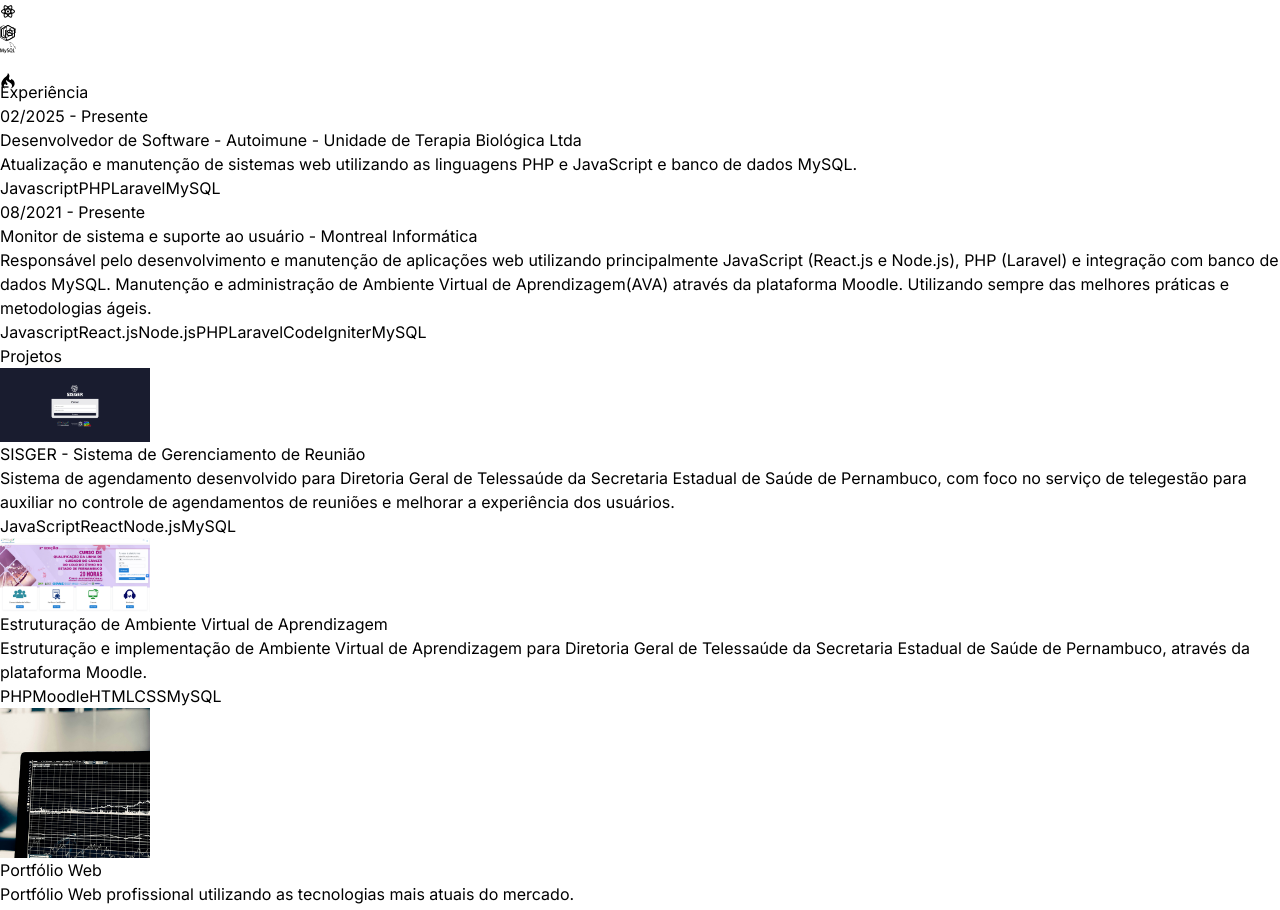
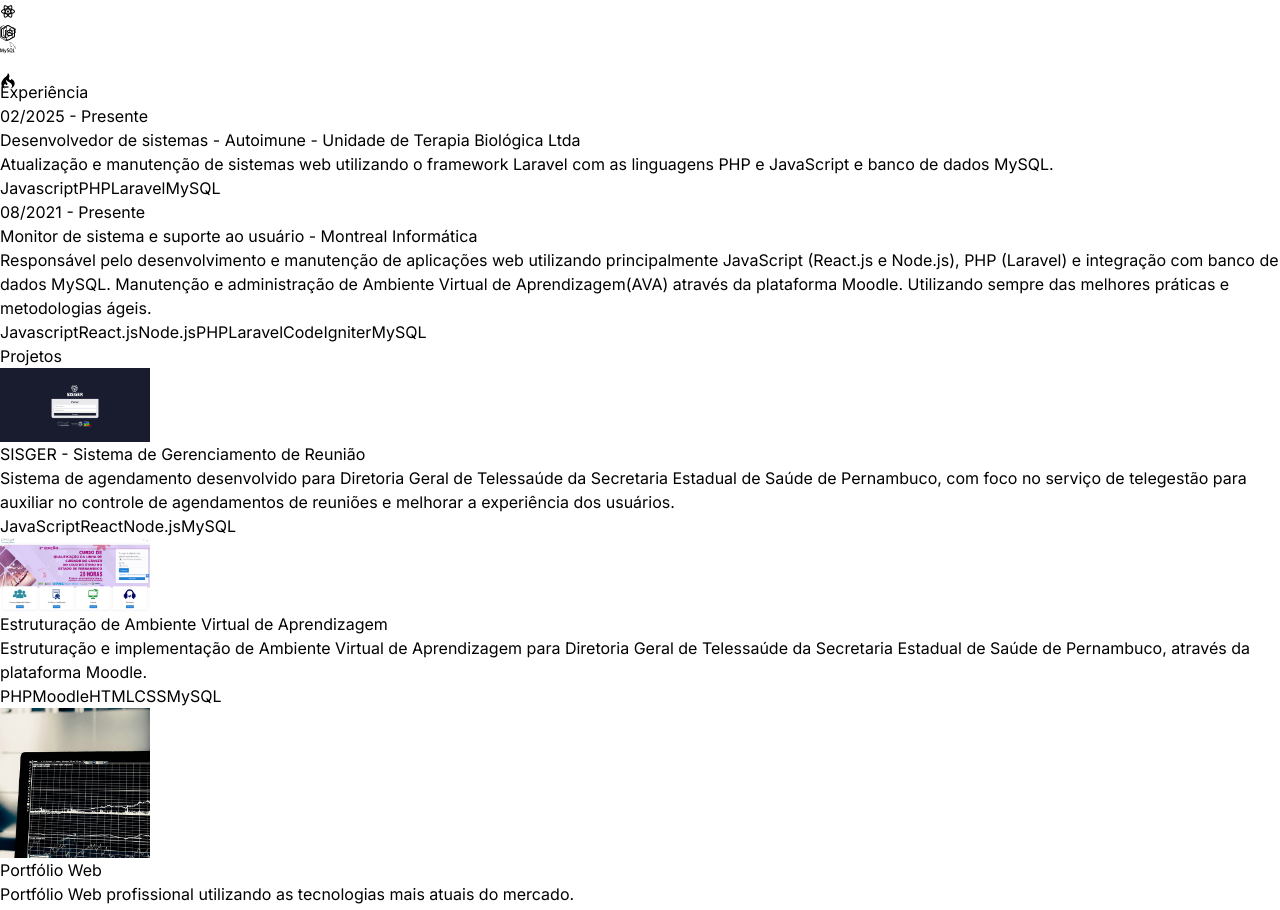
Before and after one commit to messoxavier/emerson-xavier-react-portfolio, a React (Vite) app: page / in a window 1280 px wide. Shown: the part 1108-2018 px from the top of the page. Built offline with nearby package versions, Linux system fonts and the light colour scheme.

Commit message:
feat: atualizando experiências

```diff
--- a/src/constants/index.js
+++ b/src/constants/index.js
@@ -15,9 +15,9 @@
 export const EXPERIENCES = [
   {
     year: "02/2025 - Presente",
-    role: "Desenvolvedor de Software",
+    role: "Desenvolvedor de sistemas",
     company: "Autoimune - Unidade de Terapia Biológica Ltda",
-    description: `Atualização e manutenção de sistemas web utilizando as linguagens PHP e JavaScript e banco de dados MySQL.`,
+    description: `Atualização e manutenção de sistemas web utilizando o framework Laravel com as linguagens PHP e JavaScript e banco de dados MySQL.`,
     technologies: ["Javascript", "PHP", "Laravel", "MySQL"],
   },
   {
```
